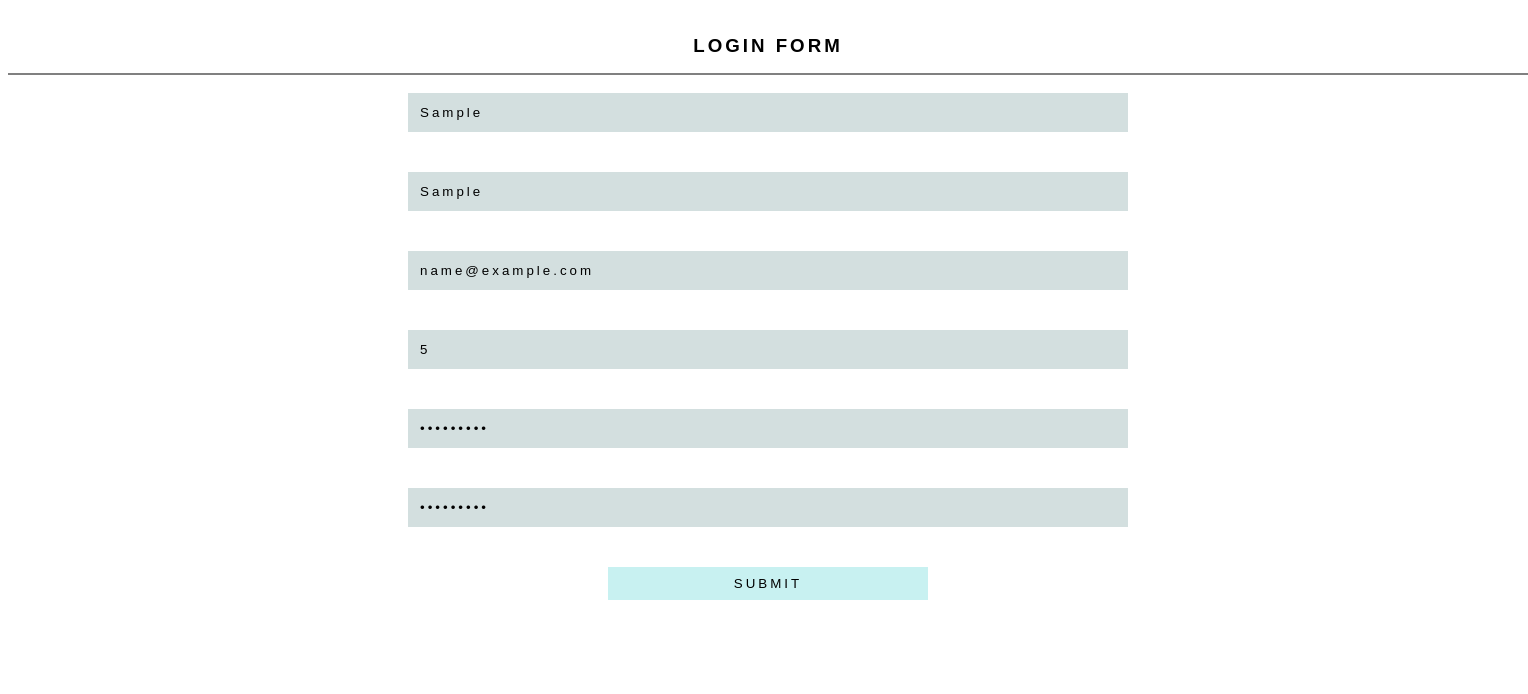
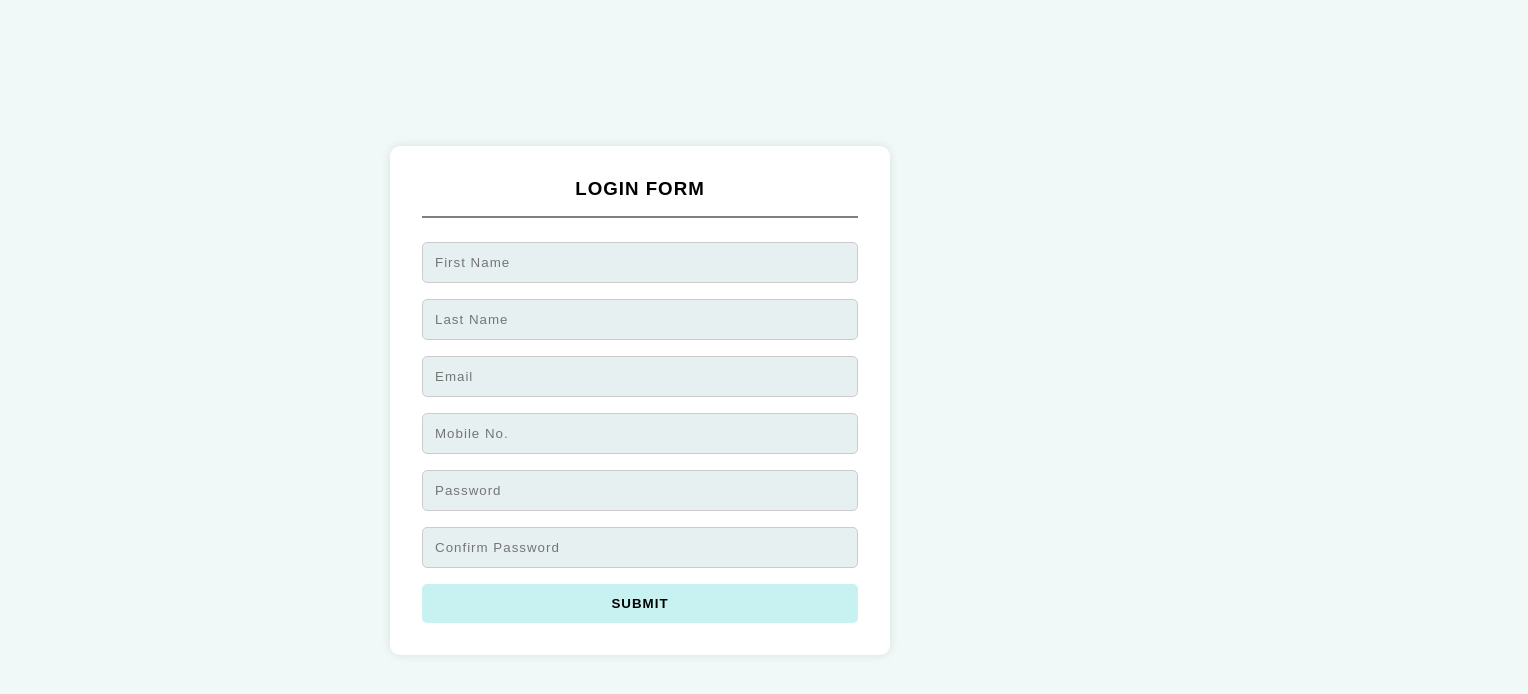
Before and after one commit to Shalini-jangid/Form, a plain HTML site: page index.html in a window 1280 px wide. Both pictures are taken after typing "Sample", "Sample", "name@example.com", "5", "Sample123", "Sample123" into the empty fields and a click on the button "SUBMIT". Shown: the whole page, 1528 px wide, since content can reach past the window. Drawn offline with Linux system fonts and the light colour scheme.

Commit message:
Update index.html

```diff
--- a/index.html
+++ b/index.html
@@ -1,134 +1,139 @@
 <!DOCTYPE html>
 <html lang="en">
 <head>
-    <meta charset="UTF-8">
-    <meta name="viewport" content="width=device-width, initial-scale=1.0">
+  <meta charset="UTF-8" />
+  <meta name="viewport" content="width=device-width, initial-scale=1.0"/>
   <title>Form</title>
   <link rel="icon" href="https://cdn-icons-png.flaticon.com/512/1484/1484799.png">
-</head>
-<body>
   <style>
     * {
+      box-sizing: border-box;
       font-family: sans-serif;
-            letter-spacing: 3px;
+      letter-spacing: 1px;
+      margin: 0;
+      padding: 0;
+    }
+
+    body {
+      display: flex;
+      justify-content: center;
+      align-items: center;
+      height: 100vh;
+      background-color: #f0f8f8;
     }
 
     .main {
-            /* border: solid 1px gray; */
-            height: 80vh;
-            width: 190vh;
-            margin: auto;
+      width: 100%;
+      max-width: 500px;
+      background: white;
+      padding: 2rem;
+      box-shadow: 0 0 10px rgba(0, 0, 0, 0.1);
+      border-radius: 10px;
     }
 
     h3 {
-            border: solid 2px gray;
       text-align: center;
-            border-left: none;
-            border-right: none;
-            border-top: none;
-            padding: 2vh;
-
+      margin-bottom: 1.5rem;
+      border-bottom: 2px solid gray;
+      padding-bottom: 1rem;
     }
 
     #form {
       display: flex;
       flex-direction: column;
-            gap: 5vh;
-            width: 90vh;
-            margin: auto;
+      gap: 1rem;
     }
 
     input {
       padding: 12px;
-            background-color: rgb(211, 223, 223);
-            border: none;
+      background-color: rgb(230, 240, 240);
+      border: 1px solid #ccc;
+      border-radius: 5px;
     }
 
     #btn {
-            width: 40vh;
-            padding: 9px;
-            margin: auto;
+      padding: 12px;
       background-color: rgb(200, 241, 241);
       border: none;
+      border-radius: 5px;
+      font-weight: bold;
+      cursor: pointer;
+      transition: background-color 0.3s;
     }
 
     #btn:hover {
       background-color: rgb(116, 236, 236);
     }
+
+    @media (max-width: 600px) {
+      .main {
+        padding: 1rem;
+        margin: 1rem;
+      }
+
+      h3 {
+        font-size: 1.2rem;
+      }
+    }
   </style>
 </head>
-
 <body>
   <div class="main">
     <h3>LOGIN FORM</h3>
     <div id="form">
-                <input type="text"  placeholder="First Name" id="fname">
-                <input type="text"  placeholder="Last Name" id="lname">
-                <input type="email"  placeholder="Email" id="email">
-                <input type="number"  placeholder="Mobile No." id="mobileno">
-                <input type="password"   placeholder="Password" id="password">
-                <input type="password"  placeholder="Confirm Password"
-                    id="cpassword">
+      <input type="text" placeholder="First Name" id="fname" />
+      <input type="text" placeholder="Last Name" id="lname" />
+      <input type="email" placeholder="Email" id="email" />
+      <input type="number" placeholder="Mobile No." id="mobileno" />
+      <input type="password" placeholder="Password" id="password" />
+      <input type="password" placeholder="Confirm Password" id="cpassword" />
       <button id="btn" onclick="submitData()">SUBMIT</button>
     </div>
+  </div>
 
-    </div>
-</body>
   <script>
-    let submitData =()=>{
-        let fname = document.getElementById("fname").value
-    let lname = document.getElementById("lname").value
-    let email = document.getElementById("email").value
-    let mobileno = document.getElementById("mobileno").value
-    let password = document.getElementById("password").value
-    let cpassword = document.getElementById("cpassword").value
-let Data ={
-    "fname": fname,
-    "lname":lname,
-    "email":email,
-    "mobileno":mobileno,
-    "password":password,
-    "cpassword":cpassword
-}
+    const submitData = () => {
+      const fname = document.getElementById("fname");
+      const lname = document.getElementById("lname");
+      const email = document.getElementById("email");
+      const mobileno = document.getElementById("mobileno");
+      const password = document.getElementById("password");
+      const cpassword = document.getElementById("cpassword");
 
+      const Data = {
+        fname: fname.value,
+        lname: lname.value,
+        email: email.value,
+        mobileno: mobileno.value,
+        password: password.value,
+        cpassword: cpassword.value
+      };
 
-
-        if (fname.value == "") {
+      if (!fname.value) {
         alert("Please Enter Your First Name!");
-        }
-        else if (lname.value == "") {
+      } else if (!lname.value) {
         alert("Please Enter Your Last Name!");
-        }
-        else if (email.value == "") {
+      } else if (!email.value) {
         alert("Please Enter Your Email!");
-        }
-        else if (mobileno.value == "") {
+      } else if (!mobileno.value) {
         alert("Please Enter Your Mobile No.!");
-        }
-        else if (password.value == "") {
+      } else if (!password.value) {
         alert("Please Enter Your Password!");
-        }
-        else if (cpassword.value == "") {
-            alert("Please Enter Your Confirm Password");
-        }
-        else if (cpassword.value !== password.value) {
+      } else if (!cpassword.value) {
+        alert("Please Enter Your Confirm Password!");
+      } else if (cpassword.value !== password.value) {
         alert("Confirm Password Is Not Same As Password!");
       } else {
-            localStorage.setItem("obj",JSON.stringify(Data));
+        localStorage.setItem("obj", JSON.stringify(Data));
         fname.value = "";
         lname.value = "";
         email.value = "";
         mobileno.value = "";
         password.value = "";
         cpassword.value = "";
-            alert("You Are Now Loggedin!")
+        alert("You Are Now Logged in!");
       }
-    }
-
-
-
+    };
   </script>
-
-</html>
 </body>
 </html>
```
Lines whose indentation alone changed are shown as unchanged.
